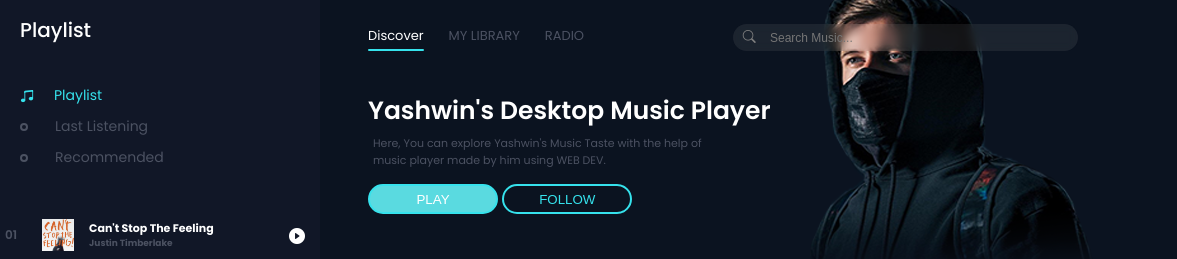
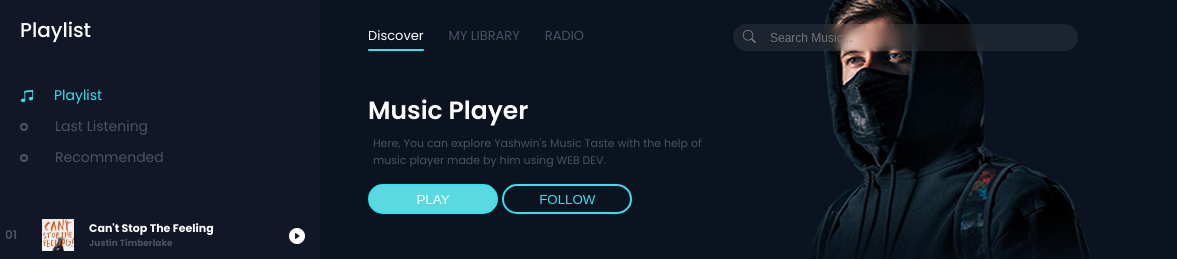
Before and after one commit to yashwingop/STP-5th-SEM, a plain HTML site: page index.html in a window 1280 px wide. Shown: the top 259 px of the page, 0-1177 px from the left. Drawn offline with nearby package versions, Linux system fonts and the light colour scheme.

Commit message:
Update index.html

```diff
--- a/index.html
+++ b/index.html
@@ -93,7 +93,7 @@
             </div>
         </nav>
         <div class="content">
-            <h1>Yashwin's Desktop Music Player</h1>
+            <h1>Music Player</h1>
             <p>
                 Here, You can explore Yashwin's Music Taste with the help of
                 <br>
```
